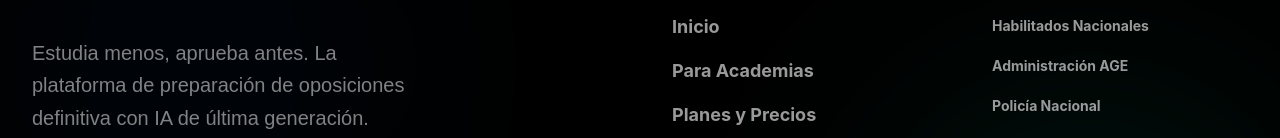
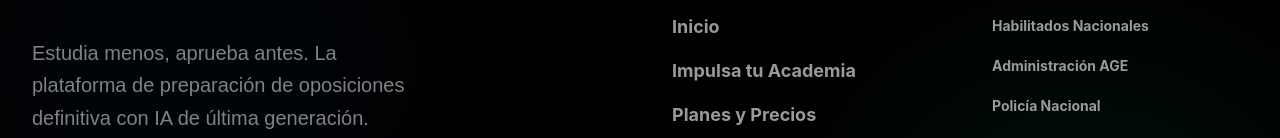
Before and after one commit to automatizacionesnunez-byte/Munilex-Academy-web, a React (Vite) app: page /academy/precios in a window 1280 px wide. Shown: the part 2100-2238 px from the top of the page. Built offline with nearby package versions, Linux system fonts and the light colour scheme.

Commit message:
Fixed broken links in Footer and Home pages, and added vercel.json for SPA routing

```diff
--- a/src/components/AcademyFooter.tsx
+++ b/src/components/AcademyFooter.tsx
@@ -31,7 +31,7 @@ const AcademyFooter = () => {
           <h4 className="font-black mb-8 text-xs uppercase tracking-[0.2em] text-secondary-cyan">Campus</h4>
           <ul className="space-y-4 font-bold text-lg">
             <li><Link to="/academy" className="text-white/60 hover:text-white transition-colors">Inicio</Link></li>
-            <li><Link to="/academy/corporate" className="text-white/60 hover:text-white transition-colors">Para Academias</Link></li>
+            <li><Link to="/munilex-corporate" className="text-white/60 hover:text-white transition-colors">Impulsa tu Academia</Link></li>
             <li><Link to="/academy/precios" className="text-white/60 hover:text-white transition-colors">Planes y Precios</Link></li>
             <li><Link to="/academy/sobre-nosotros" className="text-white/60 hover:text-white transition-colors">Sobre la Academia</Link></li>
             <li><Link to="/academy/contacto" className="text-white/60 hover:text-white transition-colors">Contacto Alumnos</Link></li>
--- a/src/pages/munilex/Home.tsx
+++ b/src/pages/munilex/Home.tsx
@@ -29,7 +29,7 @@ const Home = () => {
     },
     {
       name: "Guardia Civil",
-      path: "/academy/guardia-civil",
+      path: "/academy/guardiacivil",
       icon: <ShieldCheck className="w-6 h-6" />,
       color: "bg-green-500/10 text-green-600",
       desc: "Ingreso Benemérita"
```
Also changed, not shown: vercel.json (added).
